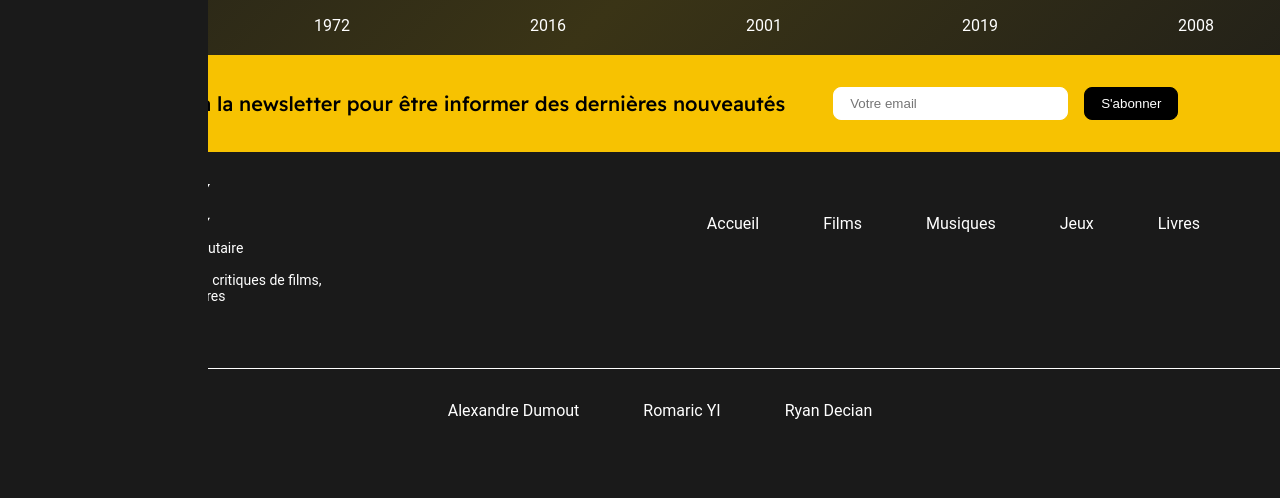
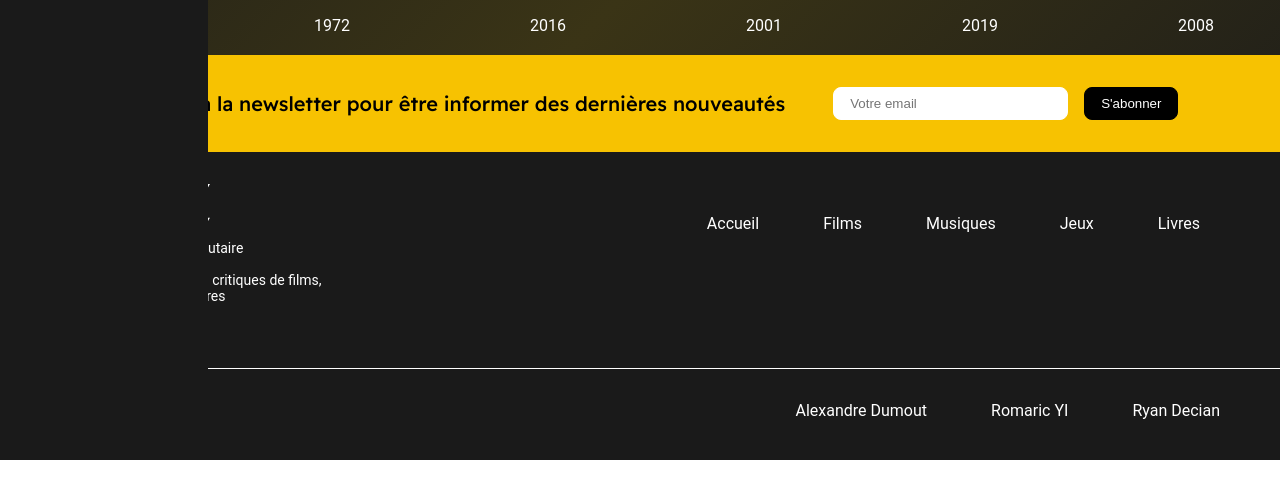
Before and after one commit to WildCodeSchool-CDA-FT-2025-03/projet1_cody, a React (Vite) app in the folder client/: page / in a window 1280 px wide. Shown: the part 422-920 px from the top of the page. After the commit the page ends 882 px from the top, so only its background shows below. Built offline with nearby package versions, Linux system fonts and the light colour scheme; no server answers.

Commit message:
[STYLE] ajustement du style des crédits

```diff
--- a/client/src/components/FooterRoot/FooterRoot.module.css
+++ b/client/src/components/FooterRoot/FooterRoot.module.css
@@ -7,6 +7,11 @@
   gap: 1rem;
   text-align: center;
   background-color: var(--color-navbar-bg);
+}
+@media (min-width: 768px) {
+  .FooterRoot {
+    padding: 0;
+  }
 }
 
 .footerContent {
@@ -106,7 +111,9 @@
 @media (min-width: 768px) {
   .footerCredits {
     flex-direction: row;
+    justify-content: flex-end;
     gap: 2rem;
+    padding-right: 10rem;
   }
 }
 @media (min-width: 1024px) {
```
